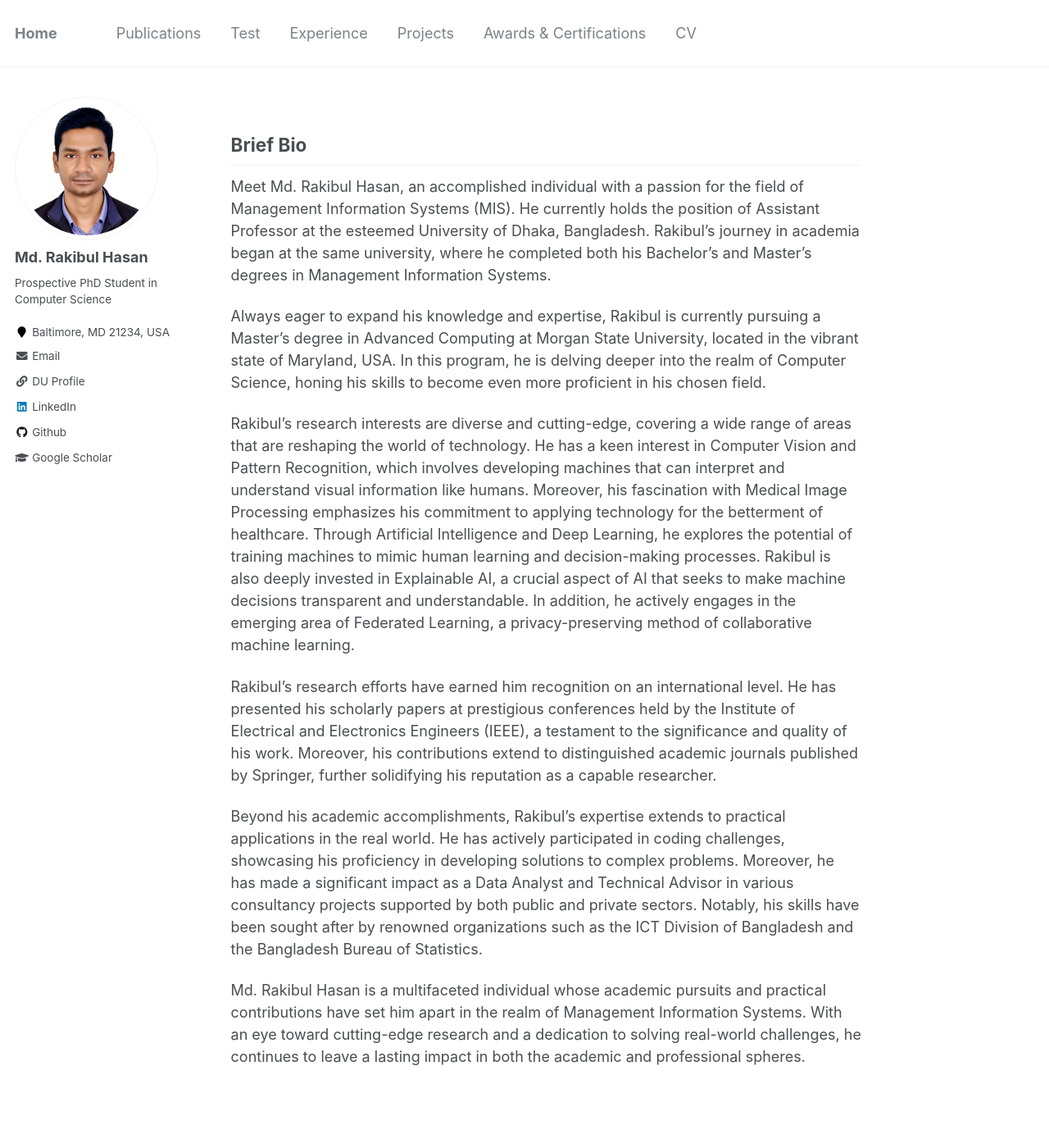
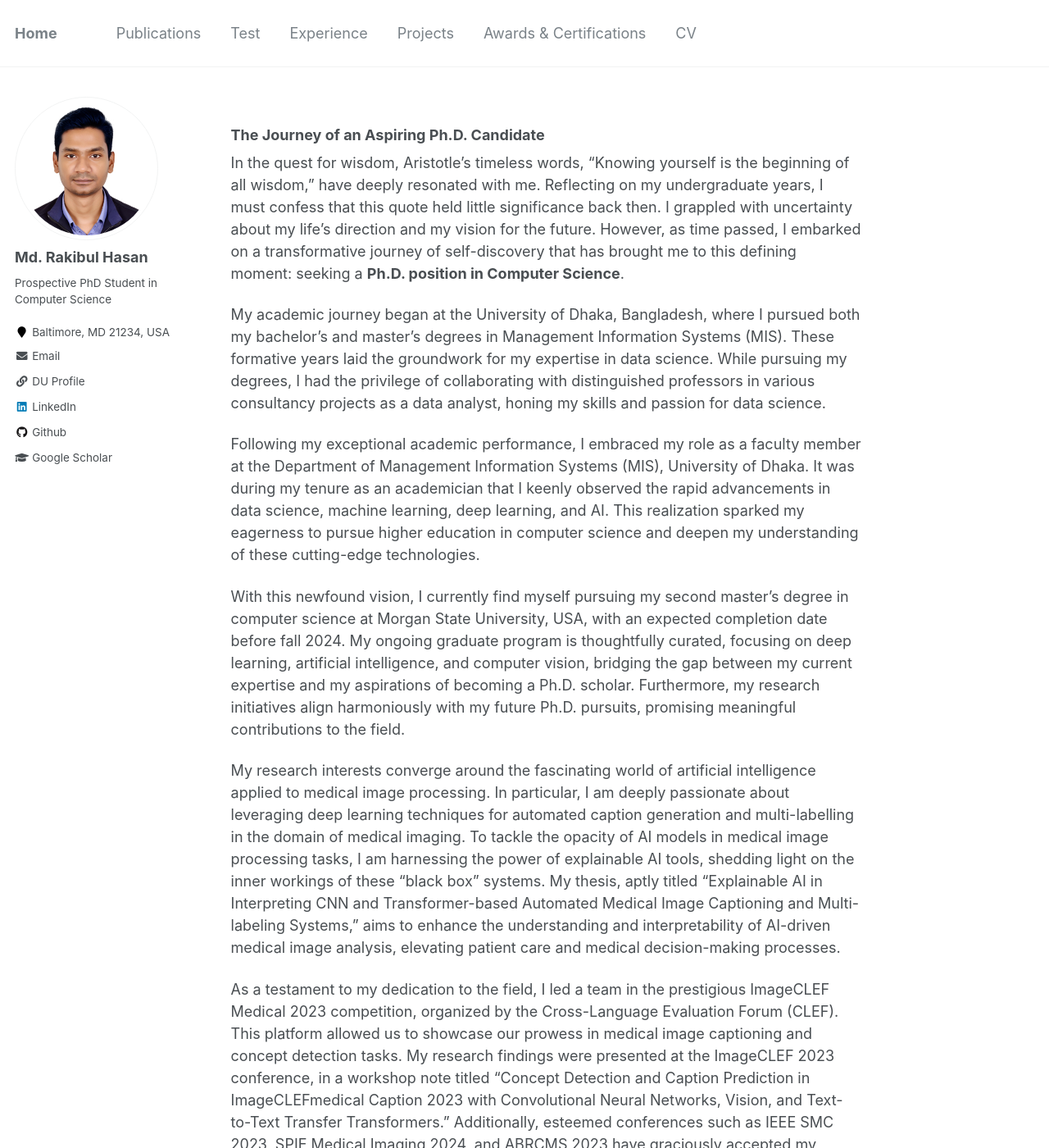
Before and after one commit to Hasan-MdRakibul/hasan-mdrakibul.github.io, a Jekyll site: the page built from _pages/about.md, in a window 1280 px wide and 1400 px high. Shown: the whole window at 82% size. Built offline with Jekyll 4.4.1, drawn with Linux system fonts in a browser that asks for light colours; some of the changed text lies outside the part shown.

Commit message:
init changes

```diff
--- a/_pages/about.md
+++ b/_pages/about.md
@@ -7,15 +7,21 @@ redirect_from:
   - /about/
   - /about.html
 ---
-## Brief Bio
-Meet Md. Rakibul Hasan, an accomplished individual with a passion for the field of Management Information Systems (MIS). He currently holds the position of Assistant Professor at the esteemed University of Dhaka, Bangladesh. Rakibul's journey in academia began at the same university, where he completed both his Bachelor's and Master's degrees in Management Information Systems.
+### The Journey of an Aspiring Ph.D. Candidate
+In the quest for wisdom, Aristotle's timeless words, "Knowing yourself is the beginning of all wisdom," have deeply resonated with me. Reflecting on my undergraduate years, I must confess that this quote held little significance back then. I grappled with uncertainty about my life's direction and my vision for the future. However, as time passed, I embarked on a transformative journey of self-discovery that has brought me to this defining moment: seeking a **Ph.D. position in Computer Science**.
 
-Always eager to expand his knowledge and expertise, Rakibul is currently pursuing a Master's degree in Advanced Computing at Morgan State University, located in the vibrant state of Maryland, USA. In this program, he is delving deeper into the realm of Computer Science, honing his skills to become even more proficient in his chosen field.
+My academic journey began at the University of Dhaka, Bangladesh, where I pursued both my bachelor's and master's degrees in Management Information Systems (MIS). These formative years laid the groundwork for my expertise in data science. While pursuing my degrees, I had the privilege of collaborating with distinguished professors in various consultancy projects as a data analyst, honing my skills and passion for data science.
 
-Rakibul's research interests are diverse and cutting-edge, covering a wide range of areas that are reshaping the world of technology. He has a keen interest in Computer Vision and Pattern Recognition, which involves developing machines that can interpret and understand visual information like humans. Moreover, his fascination with Medical Image Processing emphasizes his commitment to applying technology for the betterment of healthcare. Through Artificial Intelligence and Deep Learning, he explores the potential of training machines to mimic human learning and decision-making processes. Rakibul is also deeply invested in Explainable AI, a crucial aspect of AI that seeks to make machine decisions transparent and understandable. In addition, he actively engages in the emerging area of Federated Learning, a privacy-preserving method of collaborative machine learning.
+Following my exceptional academic performance, I embraced my role as a faculty member at the Department of Management Information Systems (MIS), University of Dhaka. It was during my tenure as an academician that I keenly observed the rapid advancements in data science, machine learning, deep learning, and AI. This realization sparked my eagerness to pursue higher education in computer science and deepen my understanding of these cutting-edge technologies.
 
-Rakibul's research efforts have earned him recognition on an international level. He has presented his scholarly papers at prestigious conferences held by the Institute of Electrical and Electronics Engineers (IEEE), a testament to the significance and quality of his work. Moreover, his contributions extend to distinguished academic journals published by Springer, further solidifying his reputation as a capable researcher.
+With this newfound vision, I currently find myself pursuing my second master's degree in computer science at Morgan State University, USA, with an expected completion date before fall 2024. My ongoing graduate program is thoughtfully curated, focusing on deep learning, artificial intelligence, and computer vision, bridging the gap between my current expertise and my aspirations of becoming a Ph.D. scholar. Furthermore, my research initiatives align harmoniously with my future Ph.D. pursuits, promising meaningful contributions to the field.
 
-Beyond his academic accomplishments, Rakibul's expertise extends to practical applications in the real world. He has actively participated in coding challenges, showcasing his proficiency in developing solutions to complex problems. Moreover, he has made a significant impact as a Data Analyst and Technical Advisor in various consultancy projects supported by both public and private sectors. Notably, his skills have been sought after by renowned organizations such as the ICT Division of Bangladesh and the Bangladesh Bureau of Statistics.
+My research interests converge around the fascinating world of artificial intelligence applied to medical image processing. In particular, I am deeply passionate about leveraging deep learning techniques for automated caption generation and multi-labelling in the domain of medical imaging. To tackle the opacity of AI models in medical image processing tasks, I am harnessing the power of explainable AI tools, shedding light on the inner workings of these "black box" systems. My thesis, aptly titled "Explainable AI in Interpreting CNN and Transformer-based Automated Medical Image Captioning and Multi-labeling Systems," aims to enhance the understanding and interpretability of AI-driven medical image analysis, elevating patient care and medical decision-making processes.
 
-Md. Rakibul Hasan is a multifaceted individual whose academic pursuits and practical contributions have set him apart in the realm of Management Information Systems. With an eye toward cutting-edge research and a dedication to solving real-world challenges, he continues to leave a lasting impact in both the academic and professional spheres.
+As a testament to my dedication to the field, I led a team in the prestigious ImageCLEF Medical 2023 competition, organized by the Cross-Language Evaluation Forum (CLEF). This platform allowed us to showcase our prowess in medical image captioning and concept detection tasks. My research findings were presented at the ImageCLEF 2023 conference, in a workshop note titled "Concept Detection and Caption Prediction in ImageCLEFmedical Caption 2023 with Convolutional Neural Networks, Vision, and Text-to-Text Transfer Transformers." Additionally, esteemed conferences such as IEEE SMC 2023, SPIE Medical Imaging 2024, and ABRCMS 2023 have graciously accepted my works for publication, further disseminating knowledge and advancements in medical image processing and AI. I am also actively contributing as a research assistant for a prestigious NSF-funded project titled "Deep Learning-Based Automated Concept and Caption Generation of Medical Images Towards Developing an Effective Decision Support System." This endeavor represents a thrilling opportunity to apply cutting-edge AI techniques and contribute to the development of more effective medical decision support systems.
+
+Beyond my academic achievements and research endeavors, I have been privileged to contribute to various consultancy projects for respected private and public institutions in Bangladesh. As a team leader for software development and automation projects and as a data scientist in survey-based scientific endeavors, I have consistently delivered effective solutions and valuable insights derived from diverse datasets. My collaborations with esteemed institutions, including the ICT Division of Bangladesh, the Ministry of Science and Technology of Bangladesh, and the Bangladesh Bureau of Statistics, have positively impacted various sectors and fostered the country's development.
+
+In conclusion, my journey of self-discovery and academic pursuit has fortified my commitment to advancing computer science and making meaningful contributions through research. Guided by Aristotle's wisdom, I am eager to continue my pursuit of knowledge and self-awareness through a Ph.D., seeking to advance the state-of-the-art in computer vision and introducing novel algorithms and methodologies.
+
+**Thank you for taking the time to read my story.**
```
